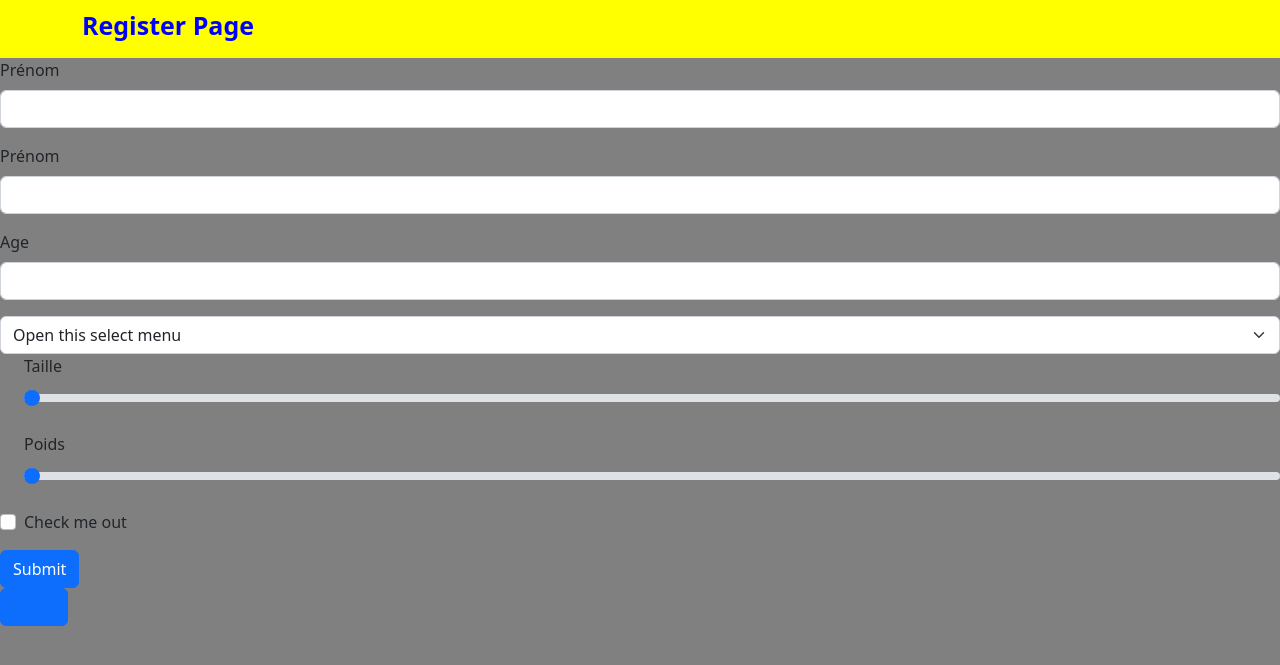
After one commit to djebbar1/alimentation, a PHP site: page /register.php in a window 1280 px wide. The commit adds this page. Shown: the top 665 px of the page. Run offline with PHP 8.4, Linux system fonts and the light colour scheme.

Commit message:
vers 1.0

```diff
--- a/assets/css/app.min.css
+++ b/assets/css/app.min.css
@@ -1 +1 @@
-body{background-color:pink}h1{color:blue;font-weight:bold;font-size:25px}/*# sourceMappingURL=app.min.css.map */
+header{background-color:#ff0;padding:10px 0px;color:#fff}.dataUser{position:relative;background:linear-gradient(to bottom, yellow, gray)}body{background-color:gray}h1{color:blue;font-weight:bold;font-size:25px}.containerApp{display:flex;flex-direction:column;height:100vh}main{flex:1;overflow-y:scroll}.doughnut{width:400px;margin:auto;position:relative}.doughnut .Kcal{position:absolute;top:50%;left:50%;color:green;font-size:1.3rem;transform:translate(-50%, -50%)}.custom-shape-divider-bottom-1671195942{position:absolute;bottom:0;left:0;width:100%;overflow:hidden;line-height:0}.custom-shape-divider-bottom-1671195942 svg{position:relative;display:block;width:calc(100% + 1.3px);height:54px}.custom-shape-divider-bottom-1671195942 .shape-fill{fill:#fff}.food{background:#fff;border-radius:20px;box-shadow:5px 4px 8px -1px #000;margin-bottom:10px;padding:2rem}.food .kgFood{color:gray}/*# sourceMappingURL=app.min.css.map */
--- /dev/null
+++ b/assets/js/app.js
@@ -0,0 +1,39 @@
+console.log("coucou from app.js");
+
+
+const ctx = document.getElementById('myChart');
+
+new Chart(ctx, {
+  type: 'doughnut',
+  data: {
+    labels: ['Big Mac', 'Pain au chocolat', 'Pates aux carbonara'],
+    datasets: [{
+      label: '',
+      data: [400, 250, 1200],
+      borderWidth: false,
+      hoverOffset:20,
+      backgroundColor: [
+        "#FF5E5B",
+        "#D8D8D8",
+        "#FFFFEA",
+        "#00CECB",
+        "#FFED66",
+      ],
+    }],
+  },
+  options: {
+    responsive:true,
+    cutout:"90%",
+    plugins:{
+        legend:false,
+    },
+  layout:{
+    padding:20
+  }
+  }
+});
+
+function rangchang(Taille){
+    const v= document.getElementById('Taille').innerHTML=Taille;
+}
+const v= document.getElementById('sortie').innerHTML=Taille;
--- a/assets/scss/app.scss
+++ b/assets/scss/app.scss
@@ -1,8 +1,66 @@
+
+
+@import 'variables.scss';
+@import './components/header.scss';
+
+@import './components/dataUser.scss';
+
 body{
-    background-color: pink;
+    background-color: grey;
 }
 h1{
     color: blue;
     font-weight: bold;
     font-size: 25px;
 }
+    .containerApp{
+        display:flex;
+        flex-direction: column;
+        height: 100vh;
+    }
+    main{
+        flex: 1;
+        overflow-y: scroll;
+    }
+    .doughnut{
+        width: 400px;
+        margin: auto;
+        position: relative;
+        .Kcal{
+            position: absolute;
+            top: 50%;
+            left: 50%;
+            color: green;
+            font-size: 1.3rem;
+            transform: translate(-50%, -50%);
+        }
+    }
+    .custom-shape-divider-bottom-1671195942 {
+        position: absolute;
+        bottom: 0;
+        left: 0;
+        width: 100%;
+        overflow: hidden;
+        line-height: 0;
+    }
+
+    .custom-shape-divider-bottom-1671195942 svg {
+        position: relative;
+        display: block;
+        width: calc(100% + 1.3px);
+        height: 54px;
+    }
+
+    .custom-shape-divider-bottom-1671195942 .shape-fill {
+        fill: #FFFFFF;
+    }
+    .food{
+        background: white;
+        border-radius: 20px;
+        box-shadow: 5px 4px 8px -1px black;
+        margin-bottom: 10px;
+        padding: 2rem;
+        .kgFood{
+            color:grey;
+        }
+    }
--- /dev/null
+++ b/assets/scss/components/dataUser.scss
@@ -0,0 +1,5 @@
+
+.dataUser{
+    position: relative;
+    background: linear-gradient(to bottom, $primary, $secondary);
+}
--- /dev/null
+++ b/assets/scss/components/header.scss
@@ -0,0 +1,5 @@
+header{
+    background-color: $primary;
+    padding: 10px 0px;
+    color:#fff;
+}
--- /dev/null
+++ b/assets/scss/variables.scss
@@ -0,0 +1,2 @@
+$primary: yellow;
+$secondary: gray;
--- a/includes/footer.php
+++ b/includes/footer.php
@@ -1,3 +1,4 @@
 <script src="https://cdn.jsdelivr.net/npm/bootstrap@5.2.3/dist/js/bootstrap.min.js" integrity="sha384-cuYeSxntonz0PPNlHhBs68uyIAVpIIOZZ5JqeqvYYIcEL727kskC66kF92t6Xl2V" crossorigin="anonymous"></script>
-  </body>
+
+</body>
 </html>
--- a/includes/header.php
+++ b/includes/header.php
@@ -6,8 +6,11 @@
 
     <meta http-equiv="X-UA-Compatible" content="IE=edge">
     <link href="https://cdn.jsdelivr.net/npm/bootstrap@5.2.3/dist/css/bootstrap.min.css" rel="stylesheet" integrity="sha384-rbsA2VBKQhggwzxH7pPCaAqO46MgnOM80zW1RWuH61DGLwZJEdK2Kadq2F9CUG65" crossorigin="anonymous">
+    <link rel="stylesheet" href="https://cdn.jsdelivr.net/npm/bootstrap-icons@1.10.2/font/bootstrap-icons.css">
     <link rel="stylesheet" href="assets/css/app.min.css">
+    <script src="assets/js/app.js" defer></script>
 
+    <script src="https://cdn.jsdelivr.net/npm/chart.js"></script>
     <title><?php  echo $page['title']; ?></title>
   </head>
 <body>
--- /dev/null
+++ b/register.php
@@ -0,0 +1,76 @@
+
+<?php
+
+    $page=[
+        "title" => "alimentation - login"
+    ];
+
+
+    include_once('includes/header.php');
+
+?>
+<header>
+    <div class="container">
+        <div class="row">
+            <div class="col">
+                <h1>Register Page</h1>
+            </div>
+        </div>
+    </div>
+</header>
+<main>
+<form>
+  <div class="mb-3">
+    <label for="firstName" class="form-label">Prénom</label>
+    <input type="text" class="form-control" id="firstName">
+  </div>
+  <div class="mb-3">
+    <label for="password" class="form-label">Prénom</label>
+    <input type="password" class="form-control" id="password" require>
+  </div>
+  <div class="mb-3">
+    <label for="Age" class="form-label">Age</label>
+    <input type="number" class="form-control" id="Age">
+  </div>
+
+    <select class="form-select" id="floatingSelect" aria-label="Floating label select example">
+        <option selected>Open this select menu</option>
+        <option value="1">Homme</option>
+        <option value="2">Femme</option>
+        <option value="3">Non binaire</option>
+    </select>
+  <div class="mb-3 form-check">
+
+  <div class="mb-3">
+    <label for="Size" class="form-label">Taille</label>
+    <input type="range"  class="form-range" min="0" max="230" value="0" step="10" oninput="rangchang(this.value)" id="taille">
+        <div class="value">
+        <div></div>
+    </div>
+  </div>
+  <div class="mb-3">
+    <label for="Weight" class="form-label">Poids</label>
+    <input type="range"  class="form-range" min="0" max="230" value="0" step="10" oninput="rangchang(this.value)" id="Weight">
+        <div class="value">
+        <div></div>
+    </div>
+
+  </div>
+
+
+    <input type="checkbox" class="form-check-input" id="exampleCheck1">
+    <label class="form-check-label" for="exampleCheck1">Check me out</label>
+  </div>
+  <button type="submit" class="btn btn-primary">Submit</button>
+
+</form>
+<button type="submit" class="btn btn-primary"><a href="login.php">Login</a>
+</button>
+
+</main>
+<footer></footer>
+<?php
+
+include_once('includes/footer.php');
+
+?>
```
Also changed, not shown: index.php (+78 -11 lines), login.php (+32 -1 lines), 1 other file.
